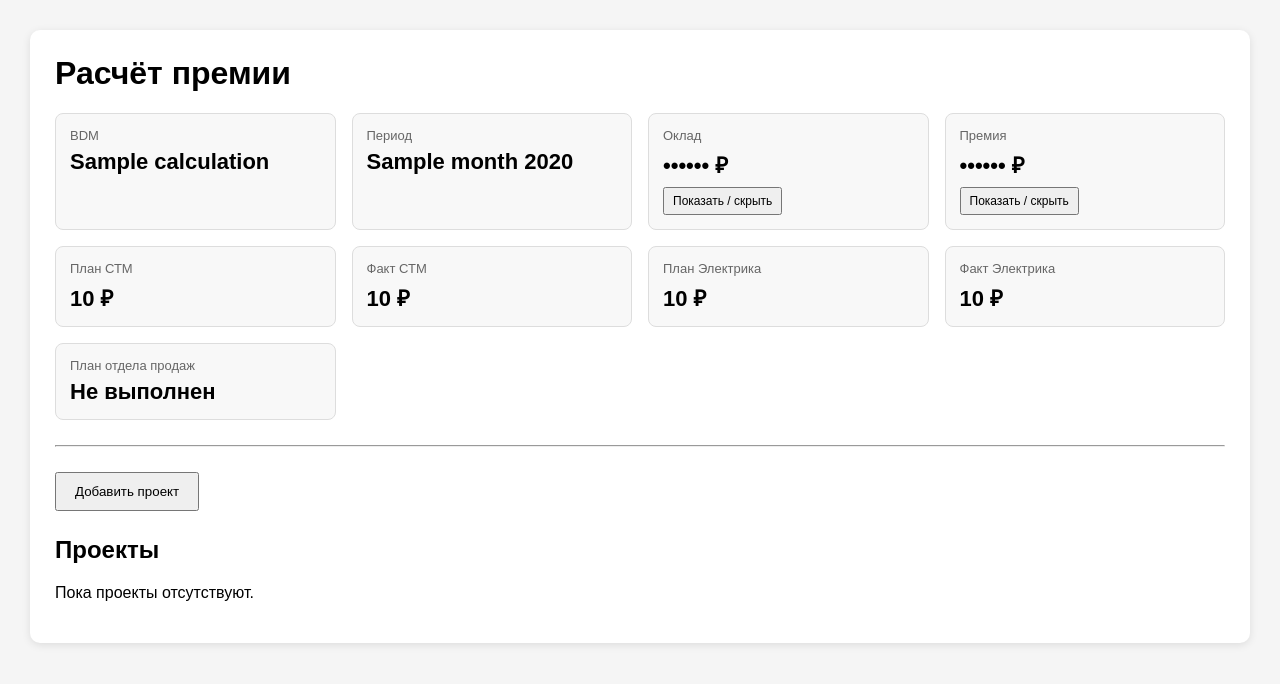
After one commit to OvodokSP/Bonuska, a FastAPI app: template backend/app/templates/calculation_detail.html in a window 1280 px wide. The commit adds this page. Shown: the top 684 px of the page. Run offline with FastAPI, Linux system fonts and the light colour scheme; the template is opened without the code that fills it: most values are stand-ins (such as "Sample title", 1, 10 or a date in 2020).

Commit message:
Implement calculation dashboard

```diff
--- /dev/null
+++ b/backend/app/templates/calculation_detail.html
@@ -0,0 +1,137 @@
+{% extends "base.html" %}
+
+{% block title %}Расчёт премии{% endblock %}
+
+{% block content %}
+<h1>Расчёт премии</h1>
+
+<style>
+.summary {
+    display: grid;
+    grid-template-columns: repeat(4, 1fr);
+    gap: 16px;
+    margin-bottom: 25px;
+}
+
+.card {
+    background: #f8f8f8;
+    border: 1px solid #ddd;
+    border-radius: 8px;
+    padding: 14px;
+}
+
+.card-title {
+    font-size: 13px;
+    color: #666;
+    margin-bottom: 6px;
+}
+
+.card-value {
+    font-size: 22px;
+    font-weight: bold;
+}
+
+.sensitive .real-value {
+    display: none;
+}
+
+.sensitive.visible .real-value {
+    display: inline;
+}
+
+.sensitive.visible .hidden-value {
+    display: none;
+}
+
+.toggle-button {
+    margin-top: 8px;
+    font-size: 12px;
+    padding: 5px 8px;
+}
+
+.actions {
+    margin: 25px 0;
+}
+</style>
+
+<div class="summary">
+
+    <div class="card">
+        <div class="card-title">BDM</div>
+        <div class="card-value">{{ calculation.bdm_name }}</div>
+    </div>
+
+    <div class="card">
+        <div class="card-title">Период</div>
+        <div class="card-value">{{ calculation.month }} {{ calculation.year }}</div>
+    </div>
+
+    <div class="card sensitive" id="salary-card">
+        <div class="card-title">Оклад</div>
+        <div class="card-value">
+            <span class="hidden-value">•••••• ₽</span>
+            <span class="real-value">{{ "{:,.0f}".format(calculation.salary).replace(",", " ") }} ₽</span>
+        </div>
+        <button class="toggle-button" onclick="toggleSensitive('salary-card')">Показать / скрыть</button>
+    </div>
+
+    <div class="card sensitive" id="bonus-card">
+        <div class="card-title">Премия</div>
+        <div class="card-value">
+            <span class="hidden-value">•••••• ₽</span>
+            <span class="real-value">{{ "{:,.0f}".format(calculation.bonus).replace(",", " ") }} ₽</span>
+        </div>
+        <button class="toggle-button" onclick="toggleSensitive('bonus-card')">Показать / скрыть</button>
+    </div>
+
+    <div class="card">
+        <div class="card-title">План СТМ</div>
+        <div class="card-value">{{ "{:,.0f}".format(calculation.stm_plan).replace(",", " ") }} ₽</div>
+    </div>
+
+    <div class="card">
+        <div class="card-title">Факт СТМ</div>
+        <div class="card-value">{{ "{:,.0f}".format(calculation.stm_fact).replace(",", " ") }} ₽</div>
+    </div>
+
+    <div class="card">
+        <div class="card-title">План Электрика</div>
+        <div class="card-value">{{ "{:,.0f}".format(calculation.electrical_plan).replace(",", " ") }} ₽</div>
+    </div>
+
+    <div class="card">
+        <div class="card-title">Факт Электрика</div>
+        <div class="card-value">{{ "{:,.0f}".format(calculation.electrical_fact).replace(",", " ") }} ₽</div>
+    </div>
+
+    <div class="card">
+        <div class="card-title">План отдела продаж</div>
+        <div class="card-value">
+            {% if calculation.sales_department_plan_done %}
+                Выполнен
+            {% else %}
+                Не выполнен
+            {% endif %}
+        </div>
+    </div>
+
+</div>
+
+<hr>
+
+<div class="actions">
+    <button>Добавить проект</button>
+</div>
+
+<h2>Проекты</h2>
+
+<p>Пока проекты отсутствуют.</p>
+
+<script>
+function toggleSensitive(cardId) {
+    const card = document.getElementById(cardId);
+    card.classList.toggle("visible");
+}
+</script>
+
+{% endblock %}
--- a/backend/main.py
+++ b/backend/main.py
@@ -1,24 +1,68 @@
-from fastapi import FastAPI, Request
+from fastapi import FastAPI, Request, Form
 from fastapi.responses import HTMLResponse
 from fastapi.templating import Jinja2Templates
+from pydantic import BaseModel
 
-app = FastAPI(
-    title="Bonuska",
-    version="0.1.0",
-)
+app = FastAPI(title="Bonuska", version="0.1.0")
 
 templates = Jinja2Templates(directory="app/templates")
 
 
+class Calculation(BaseModel):
+    bdm_name: str
+    month: str
+    year: int
+    salary: float
+    bonus: float
+
+    stm_plan: float
+    stm_fact: float = 0
+
+    electrical_plan: float
+    electrical_fact: float = 0
+
+    sales_department_plan_done: bool = False
+
+
+current_calculation: Calculation | None = None
+
+
 @app.get("/", response_class=HTMLResponse)
 async def index(request: Request):
-    return templates.TemplateResponse(
-        "index.html",
-        {"request": request},
-    )
+    return templates.TemplateResponse("index.html", {"request": request})
+
+
 @app.get("/calculation", response_class=HTMLResponse)
 async def calculation(request: Request):
+    return templates.TemplateResponse("calculation_form.html", {"request": request})
+
+
+@app.post("/calculation", response_class=HTMLResponse)
+async def create_calculation(
+    request: Request,
+    bdm_name: str = Form(...),
+    month: str = Form(...),
+    year: int = Form(...),
+    salary: float = Form(...),
+    bonus: float = Form(...),
+    stm_plan: float = Form(...),
+    electrical_plan: float = Form(...),
+    sales_department_plan_done: bool = Form(False),
+):
+    global current_calculation
+
+    current_calculation = Calculation(
+        bdm_name=bdm_name,
+        month=month,
+        year=year,
+        salary=salary,
+        bonus=bonus,
+        stm_plan=stm_plan,
+        electrical_plan=electrical_plan,
+        sales_department_plan_done=sales_department_plan_done,
+    )
+
     return templates.TemplateResponse(
-        "calculation_form.html",
-        {"request": request},
+        "calculation_detail.html",
+        {"request": request, "calculation": current_calculation},
     )
```
Also changed, not shown: backend/app/templates/calculation_form.html (+23 -22 lines).
